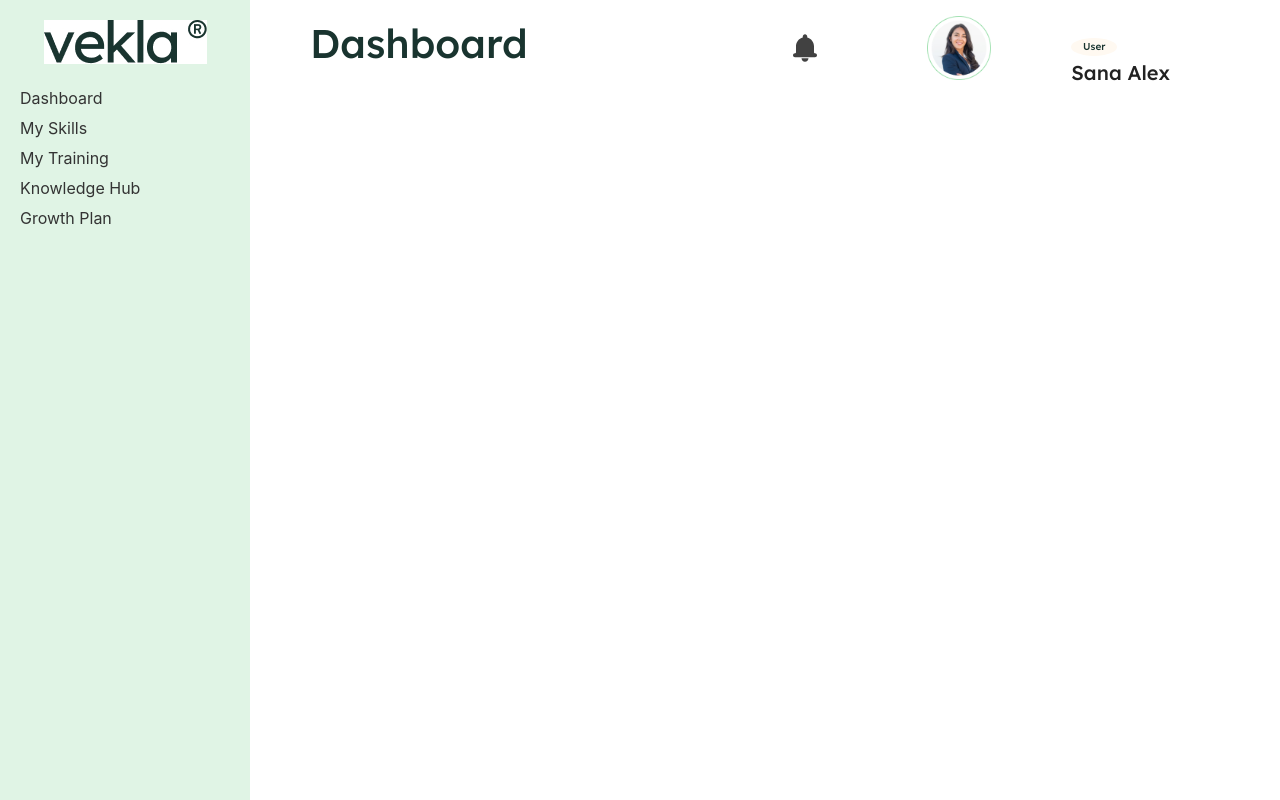
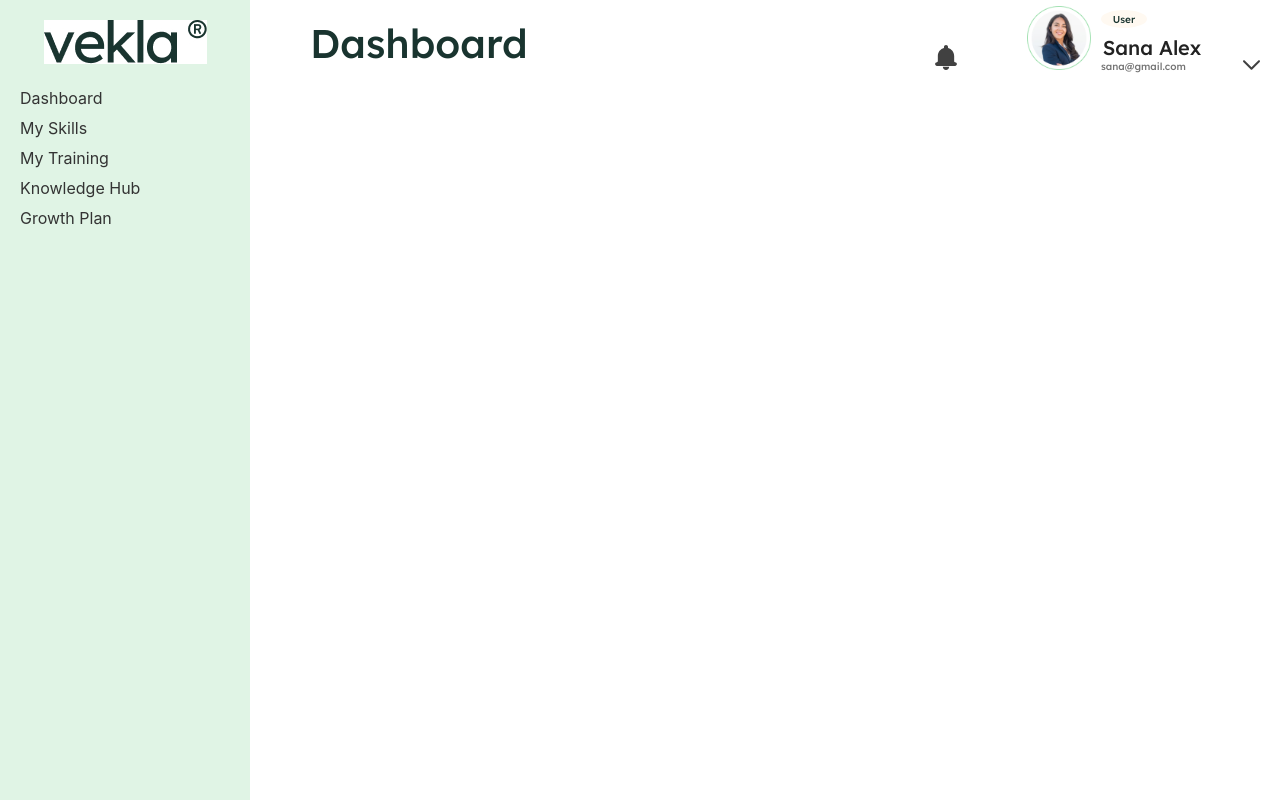
Before and after one commit to corto0406/vekla, a React (Create React App) app: page / in a window 1280 px wide. Built offline with nearby package versions, Linux system fonts and the light colour scheme.

Commit message:
add new components-header

```diff
--- a/public/index.html
+++ b/public/index.html
@@ -24,7 +24,7 @@
       work correctly both with client-side routing and a non-root public URL.
       Learn how to configure a non-root public URL by running `npm run build`.
     -->
-    <title>React App</title>
+    <title>Vekla</title>
   </head>
   <body>
     <noscript>You need to enable JavaScript to run this app.</noscript>
--- a/src/components/layouts/Header.css
+++ b/src/components/layouts/Header.css
@@ -21,7 +21,7 @@
     font-family: 'Lexend Deca', sans-serif; /* Use Lexend Deca font */
     margin-left: 40px;
     height: 24px;
-  }
+}
 
 .nav {
   display: flex;
@@ -57,14 +57,22 @@
 }
 
 .notification-picture {
-  width: 24px;
-  height: 64px;
-  margin-right: 110px;
-}
+    width: 22px;
+    height: 25px;
+    margin-right: 70px;
+    margin-top: -30px; /* Move the notification picture up */
+  }
 
 .profile-picture {
   width: 64px;
   height: 64px;
-  margin-right: 80px; /* Increased margin for more space */
-  margin-top: 40px;
+  margin-right: 10px;
+  margin-top: 20px;
 }
+
+.dropMenu-picture {
+    width: 17px;
+    height: 10px;
+    margin-top: 2px; /* Adjust to align vertically with .name-info */
+    margin-left: 20px; /* Adjust left margin as needed */
+  }
--- a/src/components/layouts/Header.js
+++ b/src/components/layouts/Header.js
@@ -2,7 +2,8 @@ import React from 'react';
 import './Header.css';
 import notificationIcon from '../notification/notification.svg';
 import profileIcon from '../profile/profile.png';
-import Button from '../profile/Button'; // Adjust path as needed
+import Button from '../profile/Button';
+import dropMenu from '../profile/dropMenu.svg';
 
 function Header() {
     return (
@@ -19,8 +20,12 @@ function Header() {
                         </a>
                         <div className="button-container">
                             <Button User="User" />
-                            <div className="button-info">Sana Alex</div>
+                            <div className="name-info">Sana Alex</div>
+                            <div className="email-info">sana@gmail.com</div>
                         </div>
+                        <a href="/profile">
+                            <img src={dropMenu} alt="Drop Menu" className="dropMenu-picture" />
+                        </a>
                     </li>
                 </ul>
             </nav>
--- a/src/components/profile/Button.css
+++ b/src/components/profile/Button.css
@@ -1,38 +1,49 @@
 .button-container {
-    position: relative; /* Position relative to contain the absolute positioning of button and text */
-    display: inline-block; /* Inline block to keep the elements together */
-    margin-right: 20px; /* Optional: Add margin to separate from other elements */
+    position: relative;
+    display: inline-block;
+    margin-right: 20px;
 }
 
 .button {
-    width: 46px; /* Match the width of the profile picture */
-    height: 18px; /* Match the height of the profile picture */
-    background-color: #FFF9F1; /* Background color */
-    display: flex; /* Use flexbox for centering */
-    justify-content: center; /* Center horizontally */
-    align-items: center; /* Center vertically */
+    width: 46px;
+    height: 18px;
+    background-color: #FFF9F1;
+    display: flex;
+    justify-content: center;
+    align-items: center;
     cursor: pointer;
-    border: none; /* Remove default button border */
-    outline: none; /* Remove default focus outline */
-    border-radius: 50%; /* Make the button round */
-    position: relative; /* Position relative within the container */
-    z-index: 1; /* Place the button above other elements */
+    border: none;
+    outline: none;
+    border-radius: 50%;
+    position: relative;
+    z-index: 1;
+    top: 10px; /* Adjust this value to move the button down */
 }
 
+
+
 .button-text {
-    color: #19342F; /* Text color */
-    font-size: 10px; /* Font size */
-    font-weight: normal; /* Font weight */
-    font-family: 'Lexend Deca', sans-serif; /* Font family */
-
+    color: #19342F;
+    font-size: 10px;
+    font-weight: normal;
+    font-family: 'Lexend Deca', sans-serif;
 }
 
-.button-info {
-    color: #222222; /* Text color */
-    font-size: 20px; /* Font size */
-    font-weight: 500; /* Font weight */
-    font-family: 'Lexend Deca', sans-serif; /* Font family */
-    margin-top: 2px; /* Space between button and info text */
-    text-align: center; /* Center text */
-    margin-right: 70px;
+.name-info {
+    color: #222222;
+    font-size: 20px;
+    font-weight: 500;
+    font-family: 'Lexend Deca', sans-serif;
+    margin-top: 2px;
+    text-align: center;
 }
+
+.email-info {
+    color: #747474;
+    font-size: 10px;
+    font-weight: light;
+    font-family: 'Lexend Deca', sans-serif;
+    width: 82px;
+    height: 13px;
+    text-align: center;
+}
--- a/src/components/profile/Button.js
+++ b/src/components/profile/Button.js
@@ -1,13 +1,14 @@
 import React from 'react';
 import './Button.css';
 
-function Button({ User, ButtonInfo }) {
+function Button({ User, NameInfo, EmailInfo }) {
     return (
         <div className="button-container">
             <div className="button">
                 <span className="button-text">{User}</span>
             </div>
-            <div className="button-info">{ButtonInfo}</div>
+            <div className="name-info">{NameInfo}</div>
+            <div className="email-info">{EmailInfo}</div>
         </div>
     );
 }
```
Also changed, not shown: src/components/profile/dropMenu.svg (added).
